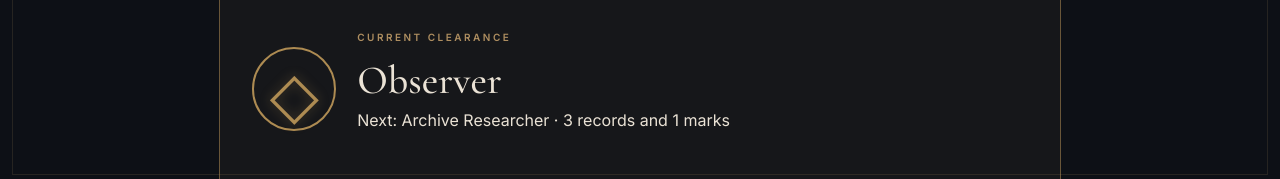
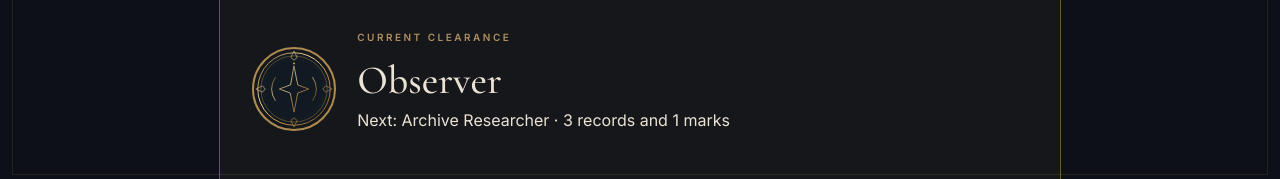
Before and after one commit to danimaldrums/MeridianCourtWebsite, an Astro site: page /MeridianCourtWebsite/archive/registry in a window 1280 px wide. Shown: the part 613-792 px from the top of the page. Built offline with nearby package versions, Linux system fonts and the light colour scheme; Astro itself is replaced by a stand-in of ours.

Commit message:
Display engraved clearance crest assets on Registry and promotion ceremony

```diff
--- a/src/pages/archive/registry.astro
+++ b/src/pages/archive/registry.astro
@@ -20,7 +20,7 @@ const levels = [
   <label for="registry-name">Archivist designation</label>
   <div class="registry-name-row"><input id="registry-name" maxlength="40" autocomplete="off" placeholder="Choose an Archivist name"/><button id="registry-save-name" type="button">Save designation</button></div>
   <p id="registry-status" role="status" aria-live="polite"></p>
-  <div class="registry-clearance"><div class="registry-seal" aria-hidden="true" id="registry-seal">◇</div><div><p class="overline">CURRENT CLEARANCE</p><h2 id="registry-level">Observer</h2><p id="registry-next">Begin exploring the records.</p></div></div>
+  <div class="registry-clearance"><div class="registry-seal" aria-hidden="true" id="registry-seal"><img id="registry-seal-image" src={base+"images/registry/observer.svg"} alt="" width="84" height="84"/></div><div><p class="overline">CURRENT CLEARANCE</p><h2 id="registry-level">Observer</h2><p id="registry-next">Begin exploring the records.</p></div></div>
   <div class="registry-meter" role="progressbar" aria-label="Progress to next clearance" aria-valuemin="0" aria-valuemax="100" aria-valuenow="0" id="registry-meter"><span id="registry-fill"></span></div>
   <div class="registry-stats"><div><strong id="registry-read">0</strong><span>Records visited</span></div><div><strong id="registry-saved">0</strong><span>Saved pages</span></div><div><strong id="registry-marks">0 / 3</strong><span>Hidden marks</span></div></div>
  </section>
@@ -35,7 +35,7 @@ const levels = [
   <p id="registry-promotion" class="registry-promotion" role="status" aria-live="polite"></p>
  </section>
  <dialog id="registry-promotion-dialog" aria-labelledby="registry-promotion-title" class="registry-dialog">
- <div class="registry-dialog-inner"><p class="overline">THE COURT REGISTRY · NOTICE OF ADVANCEMENT</p><div id="registry-promotion-seal" class="registry-promotion-seal" aria-hidden="true">✧</div><h2 id="registry-promotion-title">Clearance advanced</h2><p id="registry-promotion-copy"></p><button id="registry-promotion-dismiss" type="button">Return to the Registry</button></div>
+ <div class="registry-dialog-inner"><p class="overline">THE COURT REGISTRY · NOTICE OF ADVANCEMENT</p><div id="registry-promotion-seal" class="registry-promotion-seal" aria-hidden="true"><img id="registry-promotion-image" src={base+"images/registry/observer.svg"} alt="" width="180" height="180"/></div><h2 id="registry-promotion-title">Clearance advanced</h2><p id="registry-promotion-copy"></p><button id="registry-promotion-dismiss" type="button">Return to the Registry</button></div>
  </dialog>
  <section class="registry-panel"><h2>Preserve your progress</h2><p>Export a backup to move progress to another browser or keep it safe. Importing replaces the current local Registry progress after confirmation. Backup files contain your chosen designation, reading history, bookmarks and discovery marks; keep them private.</p><div class="registry-actions"><button id="registry-export" type="button">Export Registry backup</button><label class="registry-import">Import Registry backup <input id="registry-import-file" type="file" accept=".json,application/json"/></label></div><p id="registry-import-status" role="status" aria-live="polite"></p></section>
  <p><a href={base+'archive/ledger/'}>Open your reading ledger →</a> · <a href={base+'archive/threads/'}>Follow the Threads of History →</a></p>
@@ -73,13 +73,14 @@ const levels = [
      details.append(title,hint);li.append(symbol,details);li.className=earned?'is-earned':'';list.append(li);
    });
  };
- const insignia=['◇','✧','❖','✦','✺'];
+ const insignia=['observer','archive-researcher','senior-researcher','keeper-of-records','inner-registry'];
+ const registryBase="PLACEHOLDER".replace('PLACEHOLDER',document.querySelector('.registry-shell nav a')?.href?.split('/archive/')[0]+'/');
  const promotionDialog=document.getElementById('registry-promotion-dialog');
  document.getElementById('registry-promotion-dismiss').addEventListener('click',()=>promotionDialog.close());
  const render=()=>{
    const s=getState(),i=rank(s.visited.length,s.marks.length),level=levels[i],next=levels[i+1];
    showAchievements(s);
-   document.getElementById('registry-seal').textContent=insignia[i];
+   document.getElementById('registry-seal-image').src=registryBase+'images/registry/'+insignia[i]+'.svg';
    document.getElementById('registry-seal').setAttribute('data-clearance',String(i));
    const caseComplete=s.marks.length===3;
    document.getElementById('registry-case-status').textContent=caseComplete?'COMPLETED · Three marginal fragments recovered':s.marks.length+' of 3 fragments recovered';
@@ -88,7 +89,7 @@ const levels = [
    const promotion=document.getElementById('registry-promotion');
    if(typeof lastKnown==='number'&&i>lastKnown){
      promotion.textContent='✧ Clearance advanced: '+level.name+'. Your exploration has been recognised by the Registry.';
-     document.getElementById('registry-promotion-seal').textContent=insignia[i];
+     document.getElementById('registry-promotion-image').src=registryBase+'images/registry/'+insignia[i]+'.svg';
      document.getElementById('registry-promotion-copy').textContent='Your published-record exploration has earned Level '+(i+1)+' — '+level.name+'. This is a reader designation, not access to restricted records.';
      if(!promotionDialog.open&&typeof promotionDialog.showModal==='function')promotionDialog.showModal();
    }
@@ -158,5 +159,6 @@ const levels = [
 .registry-case{display:flex;align-items:center;gap:1.2rem;border:1px solid rgba(173,139,82,.4);padding:1rem}.registry-case.is-complete{border-color:#ad8b52;background:rgba(173,139,82,.12)}.registry-case-symbol{font-size:2.5rem;color:#ad8b52}.registry-case p{margin:.3rem 0}
 .registry-dialog{background:#171b20;color:#f2e4c9;border:1px solid #ad8b52;max-width:min(90vw,520px);padding:0;box-shadow:0 20px 90px #0008}.registry-dialog::backdrop{background:rgba(0,0,0,.75)}.registry-dialog-inner{text-align:center;padding:clamp(1.5rem,5vw,3rem)}.registry-dialog h2{font:500 2.6rem Georgia,serif}.registry-dialog p{line-height:1.7}.registry-promotion-seal{font-size:5rem;color:#d7b47c}.registry-dialog button{margin-top:1rem;color:#f2e4c9}
 @media(prefers-reduced-motion:reduce){.registry-dialog *{animation:none!important;transition:none!important}}
+.registry-seal img{width:100%;height:100%;object-fit:contain}.registry-promotion-seal img{width:min(180px,50vw);height:auto;display:block;margin:auto}
 </style>
 </SiteLayout>
```
